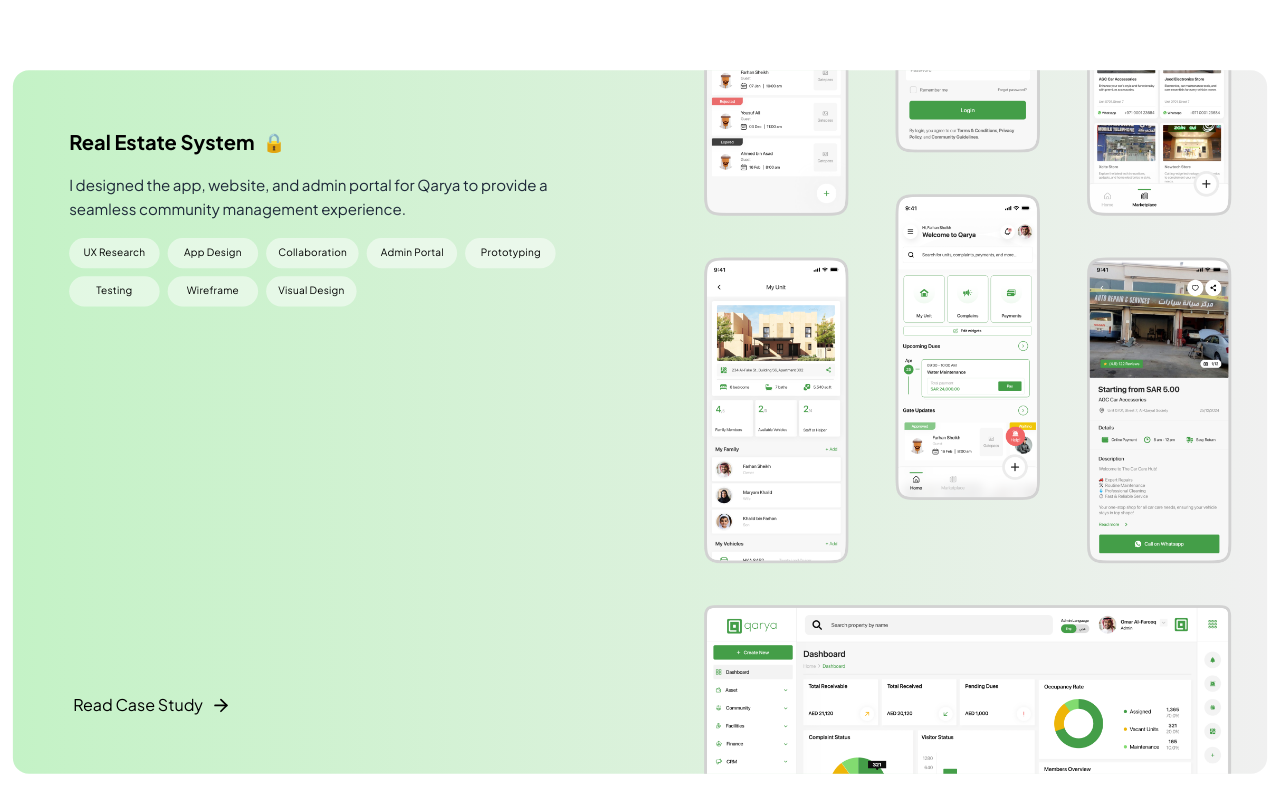
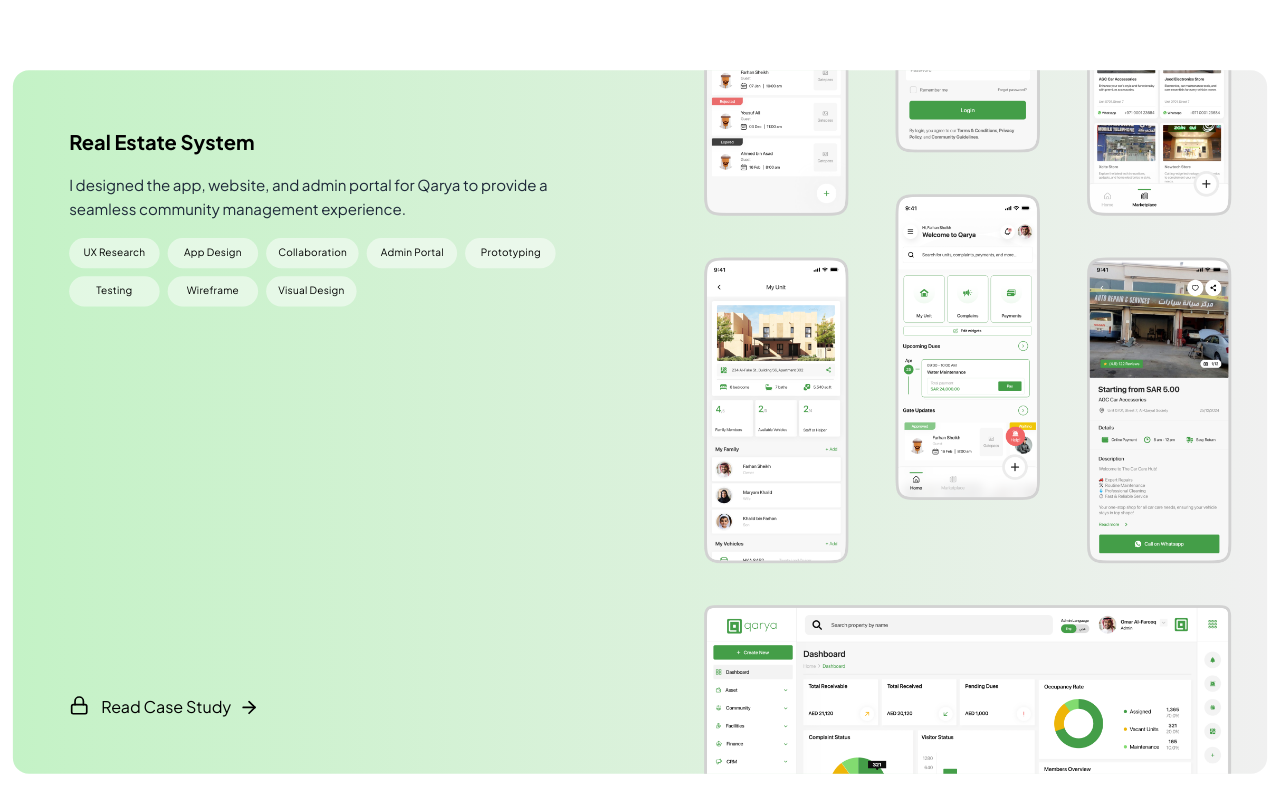
Before and after one commit to huzaifa-codes/shayanportfolio, a Next.js app: page /allcasestudy in a window 1280 px wide. Shown: the part 940-1740 px from the top of the page. Built offline with nearby package versions, Linux system fonts and the light colour scheme.

Commit message:
nages updated

```diff
--- a/src/component/layout/Footer.tsx
+++ b/src/component/layout/Footer.tsx
@@ -20,7 +20,7 @@ const socialLinks = [
 export default function Footer() {
   return (
     <SectionWrapper className="py-10 ">
-      <footer className="bg-gray-50 rounded-[40px] lg:rounded-[20px] sm:px-12 lg:px-20 py-10 flex flex-col lg:flex-row items-center justify-between gap-6 lg:gap-0">
+      <footer className="bg-gray-50 rounded-[40px] lg:rounded-[20px] sm:px-12  py-10 flex flex-col lg:flex-row items-center justify-between gap-6 lg:gap-0">
 
         {/* Say Hi Section */}
         <div className="flex flex-col md:flex-row items-center md:justify-between gap-2 md:gap-5">
--- a/src/component/shared/ui/Button.tsx
+++ b/src/component/shared/ui/Button.tsx
@@ -21,7 +21,7 @@ export default function Button({
     primary: "bg-purple-400 text-white hover:bg-purple-600",
     secondary: "bg-black text-white hover:bg-gray-300",
     outline: "border border-gray-300 text-gray-800 hover:bg-gray-100",
-    textOnly: "bg-transparent text-purple-500 text-[16px] border-none px-0 py-0",
+    textOnly: "bg-transparent text-purple-500 text-[16px]",
     accent: "bg-purple-400 text-black hover:bg-amber-500",
   };
 
--- a/src/component/shared/ui/CaseStudy.tsx
+++ b/src/component/shared/ui/CaseStudy.tsx
@@ -6,7 +6,7 @@ import Image from "next/image";
 import { useRouter } from "next/navigation";
 import { FiArrowRight } from "react-icons/fi";
 import { AiOutlineLock, AiOutlineClose } from "react-icons/ai";
-import { FiLoader  } from "react-icons/fi"
+import { FiLoader  , FiLock  } from "react-icons/fi"
 type ProjectCardProps = {
   title: string;
   description: string;
@@ -155,7 +155,7 @@ const handlePasswordSubmit = async () => {
   <div className="flex flex-col justify-between gap-5 h-full w-full p-8 md:p-14 font-jakarta relative">
     <div className="space-y-4 sm:space-y-4">
       <h3 className="font-bold flex items-center gap-2 text-[17px] md:text-[20px]">
-        {title} {locked && <span className="text-gray-500 text-lg">🔒</span>}
+        {title}
       </h3>
 
       <p className="text-[14px] md:text-[15px] text-gray-800 leading-relaxed">
@@ -176,25 +176,26 @@ const handlePasswordSubmit = async () => {
     </div>
 
     {/* Button */}
-    <div className="mt-6">
+<div className="flex items-center gap-2">
+{locked && <FiLock size={20}/> }
  <Button
     onClick={() => handleOpenCaseStudy(slug)}
     variant="textOnly"
-  className="group flex items-center px-1 gap-2 !text-black w-max md:w-auto"
+    className="group flex items-center justify-center mt-1 gap-2 px-1 !text-black"
   >
-  <span className="relative text-[13px] md:text-[16px] overflow-hidden">
+    <span className="relative text-[13px] md:text-[16px] leading-none">
       Read Case Study
       {/* Animated underline */}
       <span
-      className="absolute bottom-0 left-0 w-0 h-[1px]  bg-black transition-all duration-500 ease-out group-hover:w-full"
+        className="absolute bottom-0 left-0 w-0 h-[1px] bg-black transition-all duration-500 ease-out group-hover:w-full"
       />
     </span>
+
     <FiArrowRight
       size={20}
-    className="transition-transform duration-300  group-hover:translate-x-1"
+      className="transition-transform duration-300 group-hover:translate-x-1"
     />
   </Button>
-
   </div>
   </div>
 
```
Lines whose indentation alone changed are shown as unchanged.
